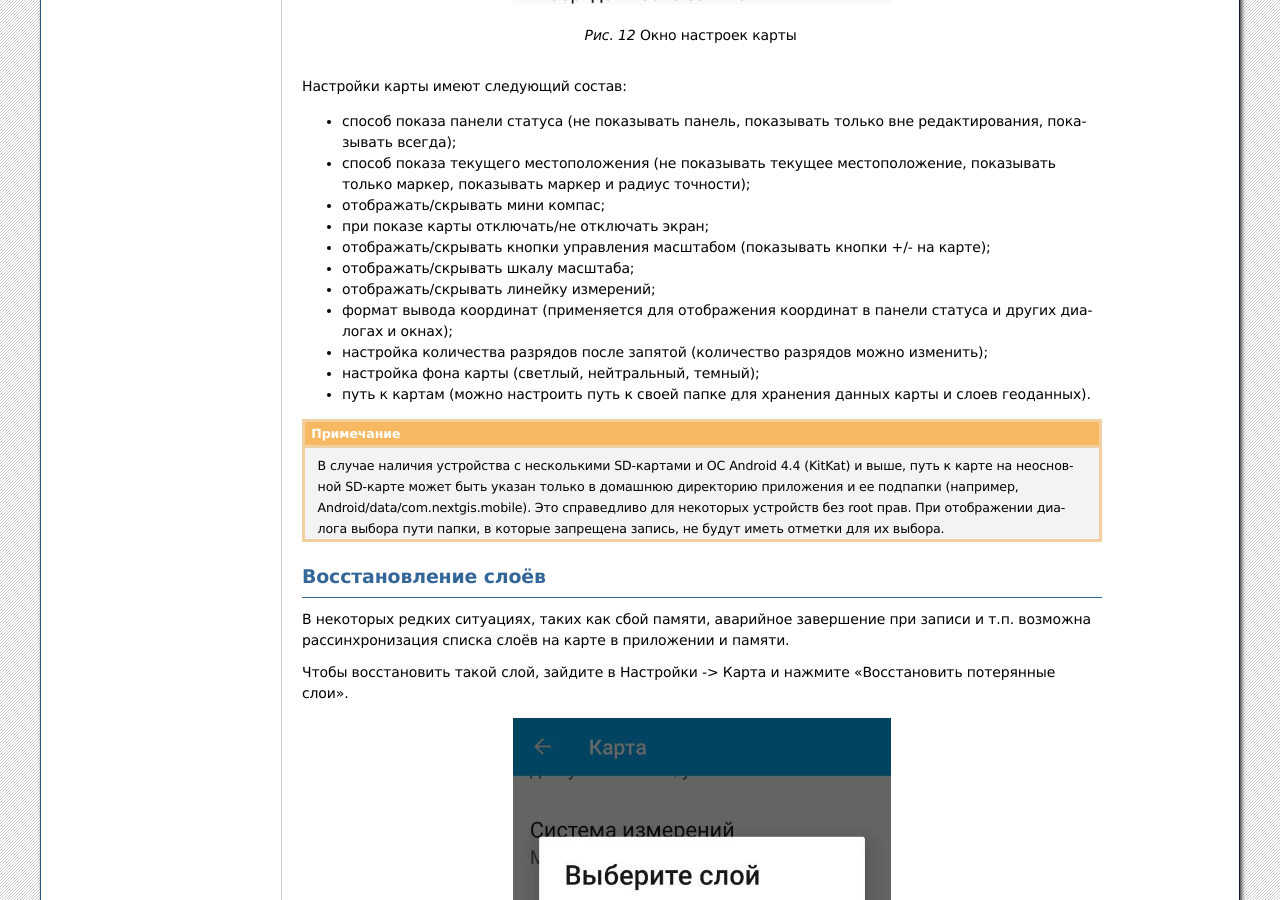
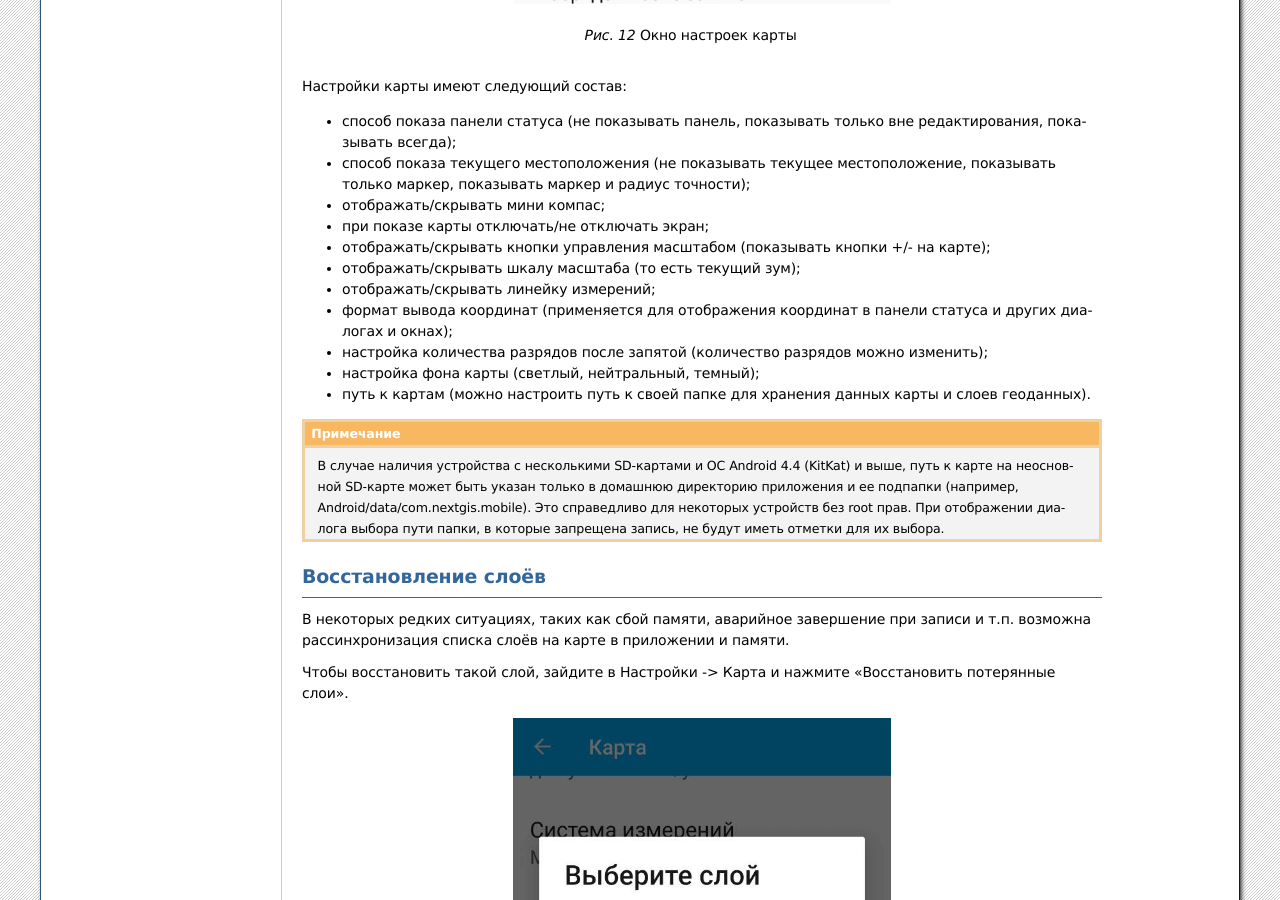
Before and after one commit to nextgis/docs_ngmobile, a Sphinx documentation site: the page built from source/settings.rst, in a window 1280 px wide and 900 px high, scrolled down 2523 px. Built offline with Sphinx 7.4.7, drawn with Linux system fonts in a browser that asks for light colours; formulas are drawn with MathJax 3.

Commit message:
Update settings.rst
add zoom info

```diff
--- a/source/settings.rst
+++ b/source/settings.rst
@@ -59,7 +59,7 @@
 * отображать/скрывать мини компас;
 * при показе карты отключать/не отключать экран;
 * отображать/скрывать кнопки управления масштабом (показывать кнопки +/- на карте);
-* отображать/скрывать шкалу масштаба;
+* отображать/скрывать шкалу масштаба (то есть текущий зум);
 * отображать/скрывать линейку измерений;
 * формат вывода координат (применяется для отображения координат в панели статуса и других диалогах и окнах);
 * настройка количества разрядов после запятой (количество разрядов можно изменить);
```
